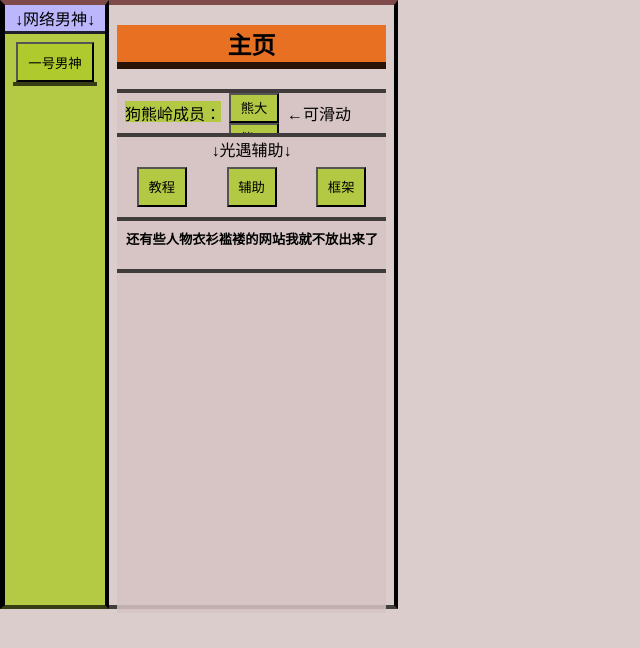
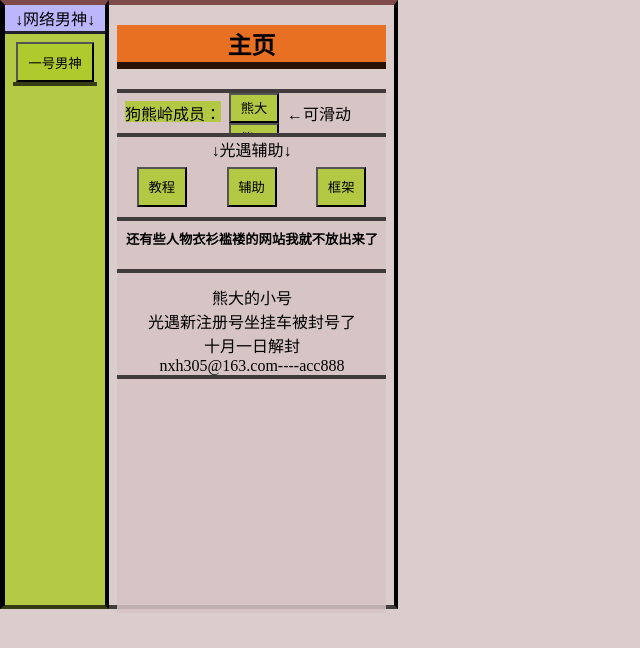
Before and after one commit to xd114514/qqnb, a plain HTML site: page index.html in a window 1280 px wide. Shown: the whole page, without its empty margins (0-640 px from the left). Drawn offline with Linux system fonts and the light colour scheme.

Commit message:
Add files via upload

```diff
--- a/index.html
+++ b/index.html
@@ -258,6 +258,14 @@
 
                 </div>
 
+                <div class="居中 边距1 下划线"style="width:270px;height:90px;">
+                    <div><h>熊大的小号</h></div>
+                    <div><h>光遇新注册号坐挂车被封号了</h></div>
+                    <div><h>十月一日解封</h></div>
+                    <div><h>nxh305@163.com----acc888</h></div>
+
+                </div>
+
 
 
 
```
